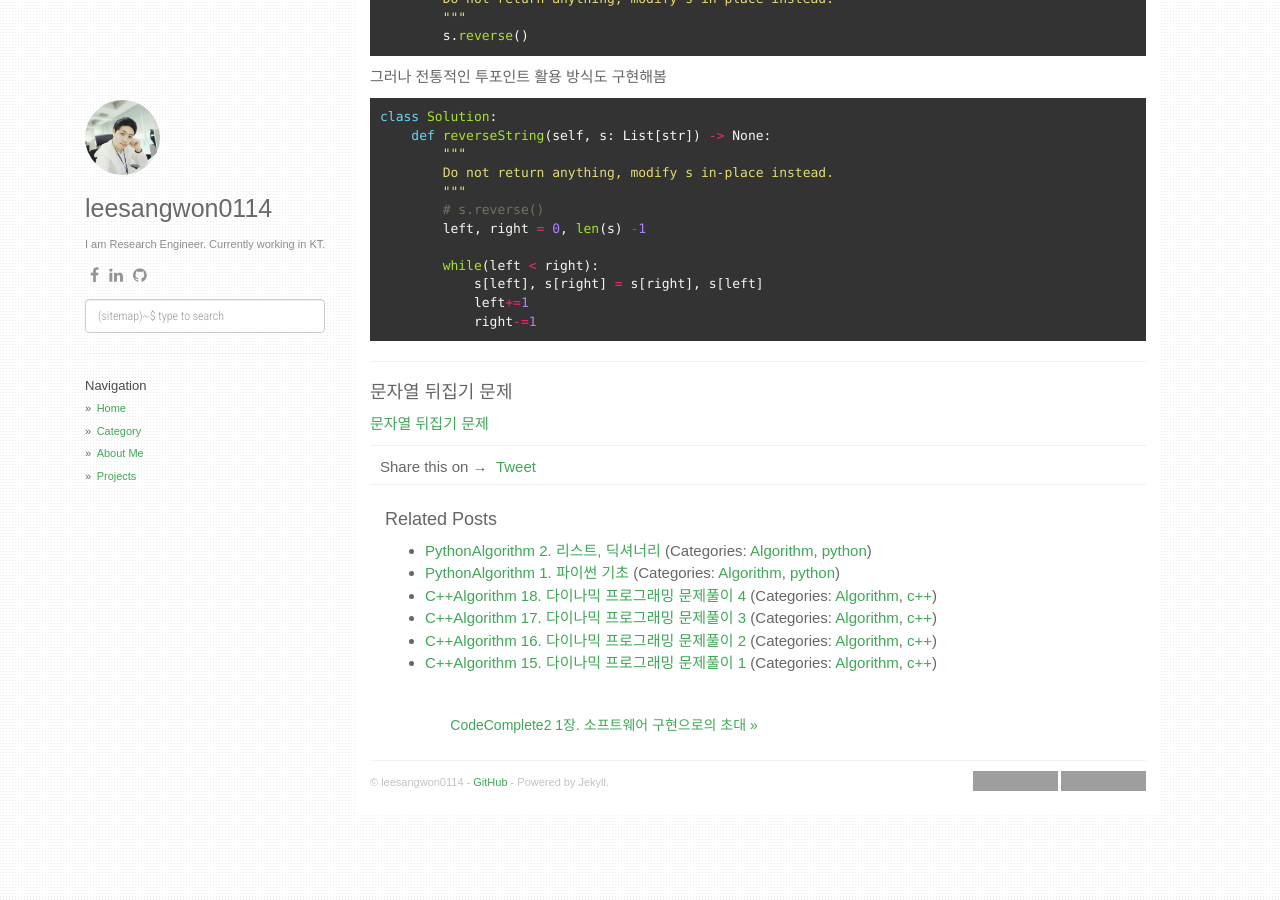
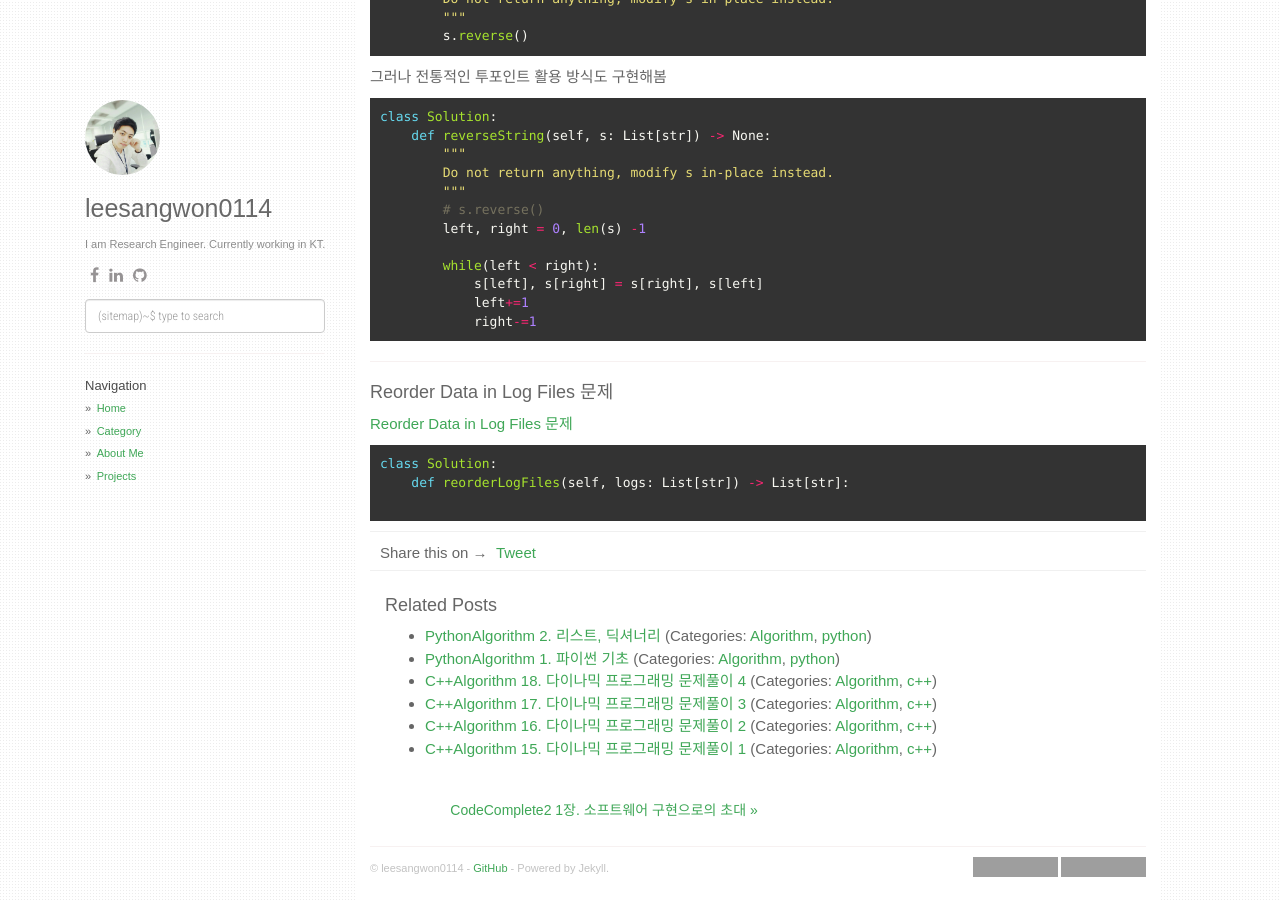
Before and after one commit to leesangwon0114/leesangwon0114.github.io, a Jekyll site: the page built from _posts/2022-03-25-PythonAlgorithm_3.문자열조작.markdown, in a window 1280 px wide and 900 px high, scrolled down 679 px. Built offline with Jekyll 4.4.1, drawn with Linux system fonts in a browser that asks for light colours; nearby versions of some CDN libraries; comment, search, counter and statistics services are not loaded; grey boxes are pictures that could not be loaded.

Commit message:
Update 2022-03-25-PythonAlgorithm_3.문자열조작.markdown

````diff
--- a/_posts/2022-03-25-PythonAlgorithm_3.문자열조작.markdown
+++ b/_posts/2022-03-25-PythonAlgorithm_3.문자열조작.markdown
@@ -67,6 +67,13 @@ class Solution:
 
 ---
 
-#### 문자열 뒤집기 문제
+#### Reorder Data in Log Files 문제
 
-[문자열 뒤집기 문제](https://leetcode.com/problems/reverse-string/)
+[Reorder Data in Log Files 문제](https://leetcode.com/problems/reorder-data-in-log-files/)
+
+
+``` python
+class Solution:
+    def reorderLogFiles(self, logs: List[str]) -> List[str]:
+
+```
````
